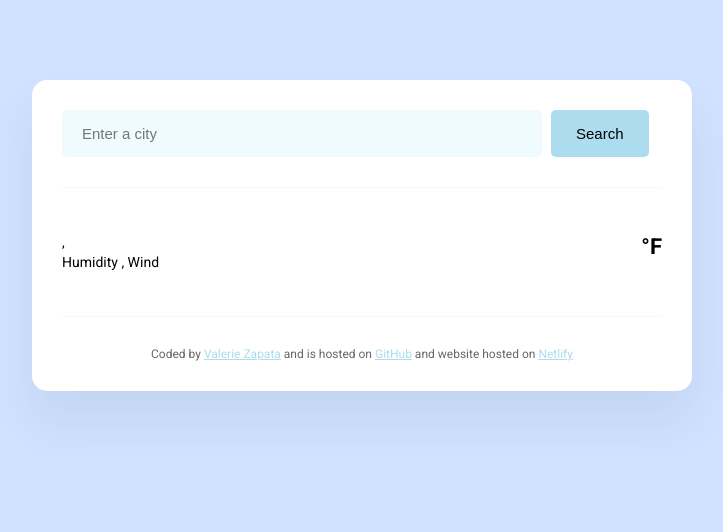
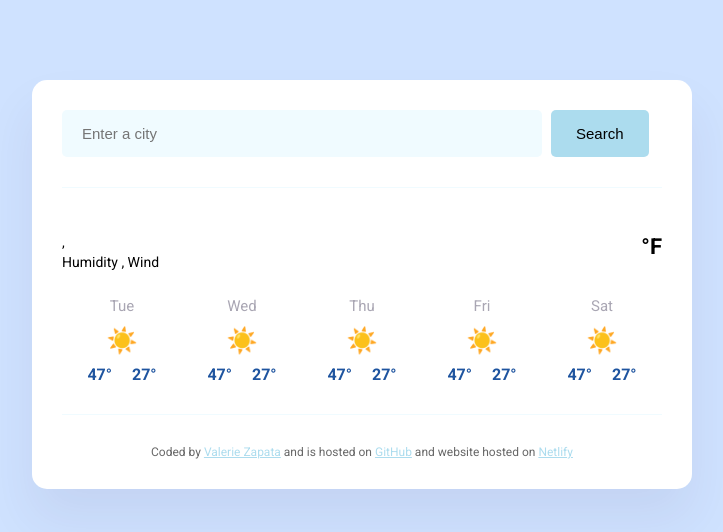
Before and after one commit to vzapata18/Update-weather-app, a plain HTML site: page index.html in a window 1280 px wide. Shown: the whole page, without its empty margins (278-1001 px from the left). Drawn offline with nearby package versions, Linux system fonts and the light colour scheme; no server answers.

Commit message:
Added forecast and update css

```diff
--- a/index.html
+++ b/index.html
@@ -43,8 +43,52 @@
 
           <div class="weather-app-temp-container">
             <div class="temp-icon" id="icon"></div>
-          <div class="temp" id="current-temp"></div>
-          <div class="temp-unit">°F</div>
+            <div class="temp" id="current-temp"></div>
+            <div class="temp-unit">°F</div>
+          </div>
+        </div>
+
+        <div class="weather-forecast">
+          <div class="forecast-day">
+            <div class="forecast-date">Tue</div>
+            <div class="forecast-icon">☀️</div>
+            <div class="forecast-temps">
+              <div class="forecast-temp"><strong>47°</strong></div>
+              <div class="forecast-temp"><strong>27°</strong></div>
+            </div>
+          </div>
+          <div class="forecast-day">
+            <div class="forecast-date">Wed</div>
+            <div class="forecast-icon">☀️</div>
+            <div class="forecast-temps">
+              <div class="forecast-temp"><strong>47°</strong></div>
+              <div class="forecast-temp"><strong>27°</strong></div>
+            </div>
+          </div>
+          <div class="forecast-day">
+            <div class="forecast-date">Thu</div>
+            <div class="forecast-icon">☀️</div>
+            <div class="forecast-temps">
+              <div class="forecast-temp"><strong>47°</strong></div>
+              <div class="forecast-temp"><strong>27°</strong></div>
+            </div>
+          </div>
+          <div class="forecast-day">
+            <div class="forecast-date">Fri</div>
+            <div class="forecast-icon">☀️</div>
+            <div class="forecast-temps">
+              <div class="forecast-temp"><strong>47°</strong></div>
+              <div class="forecast-temp"><strong>27°</strong></div>
+            </div>
+          </div>
+          <div class="forecast-day">
+            <div class="forecast-date">Sat</div>
+            <div class="forecast-icon">☀️</div>
+            <div class="forecast-temps">
+              <div class="forecast-temp"><strong>47°</strong></div>
+              <div class="forecast-temp"><strong>27°</strong></div>
+            </div>
+          </div>
         </div>
       </main>
 
--- a/index3.css
+++ b/index3.css
@@ -82,6 +82,38 @@ main {
   font-weight: bold;
 }
 
+.weather-forecast {
+  display: flex;
+  justify-content: space-around;
+  margin-top: 10px;
+}
+
+.forecast-date {
+  text-align: center;
+  color: rgba(39, 33, 66, 0.4);
+  font-size: 15px;
+  line-height: 20px;
+  margin-bottom: 10px;
+}
+
+.forecast-icon {
+  text-align: center;
+  font-size: 25px;
+  margin-bottom: 10px;
+}
+
+.forecast-temps {
+  text-align: center;
+  color: #1e549f;
+  display: flex;
+  justify-content: center;
+  margin-top: 10px;
+}
+
+.forecast-temp {
+  padding: 0 10px;
+}
+
 footer {
   border-top: 1px solid #f0fbff;
   padding: 30px 0 0;
```
